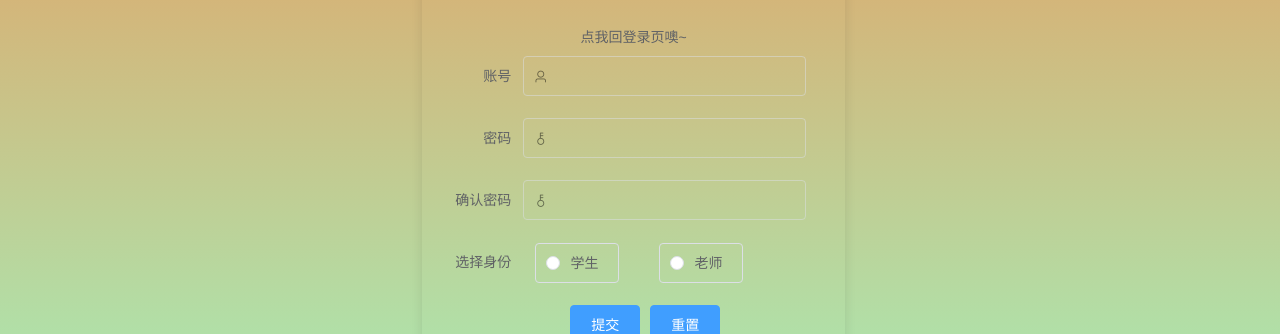
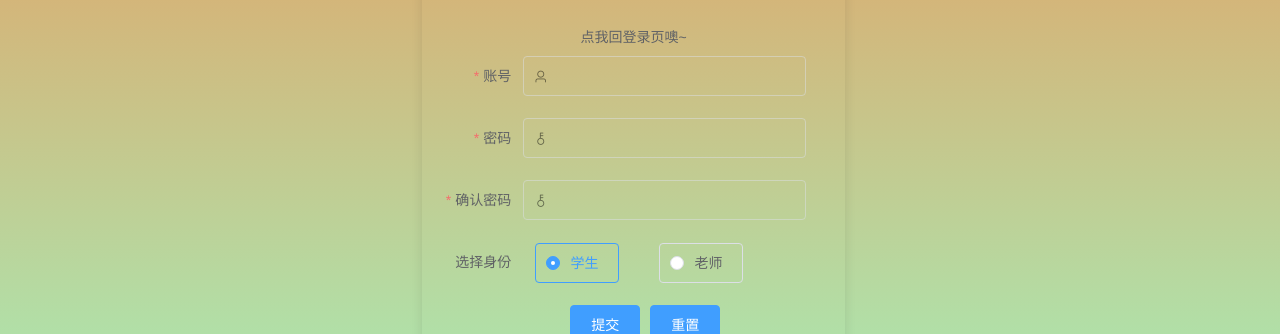
Before and after one commit to AsunaYin/ltt_front, a Vue app: page /register in a window 1280 px wide. Shown: the part 283-617 px from the top of the page. Built offline with nearby package versions, Linux system fonts and the light colour scheme.

Commit message:
完成 注册功能

```diff
--- a/src/views/Register.vue
+++ b/src/views/Register.vue
@@ -61,45 +61,90 @@ export default {
                 account: '',
                 password: '',
                 checkPass: '',
-                auth_id: ''
+                auth_id: '3'        //默认选中学生
             },
             rules: {
-                pass: [
-                    {validator: validatePass, trigger: 'blur'}
+                account: [
+                    {required: true, message: '请输入账号', trigger: 'blur'}
+                ],
+                password: [
+                    {required: true, validator: validatePass, trigger: 'blur'}
                 ],
                 checkPass: [
-                    {validator: validatePass2, trigger: 'blur'}
+                    {required: true, validator: validatePass2, trigger: 'blur'}
+                ],
+                auth_id: [
+                    {required: true, message: '请选择身份', trigger: 'blur'}
                 ]
-            }
+            },
+            isRepeat: ''    //判断账号是否重复的返回值
         };
     },
     methods: {
-        /*去登录页*/
+        /**
+         * 去登录页
+         */
         toLoginPage() {
             this.$router.push("/");
         },
-        confirmAcc(account){
-            this.$axios.get("http://localhost:8081/register/confirmAcc?account="+account).then(function (response) {
-                console.log(response);
-                if (response.data === 'OK'){
 
+        /**
+         * 判断账号是否已经存在
+         * @param account
+         */
+        confirmAcc(account) {
+            const _this = this;
+            this.$axios.get("http://localhost:8081/register/confirmAcc?account=" + account).then(function (response) {
+                //console.log(response);
+                if (response.data === 'error') {
+                    _this.$message.error('账号已存在！请重新输入！');
                 }
-            },function (err) {
+                _this.isRepeat = response.data;
+            }, function (err) {
                 alert(err);
             })
         },
-        /*提交*/
+
+        /**
+         * 提交信息
+         * 在提交之前会判断输入的账号是否已存在，若存在则不会提交请求
+         * @param formName
+         */
         submitForm(formName) {
+            const _this = this;
             this.$refs[formName].validate((valid) => {
                 if (valid) {
-                    alert('submit!');
+                    //字段验证成功，执行以下内容
+                    if (_this.isRepeat === 'success'){
+                        //若账号不存在，则提交请求
+                        _this.$axios.post("http://localhost:8081/register/submit",_this.registerForm).then(function (response) {
+                            //console.log(response)
+                            if (response.data === 'success'){
+                                //后台注册成功，回到登录页
+                                _this.toLoginPage();
+                                _this.$message({
+                                    message: '注册成功！',
+                                    type: 'success'
+                                });
+                            }
+                        }),function (err) {
+                            console.log(err);
+                        }
+                    }else {
+                        //若账号已存在，弹出错误信息
+                        _this.$message.error('账号已存在！请重新输入！');
+                    }
                 } else {
-                    console.log('error submit!!');
+                    //验证失败
                     return false;
                 }
             });
         },
-        /*重置*/
+
+        /**
+         * 重置输入框内容
+         * @param formName
+         */
         resetForm(formName) {
             this.$refs[formName].resetFields();
         }
```
